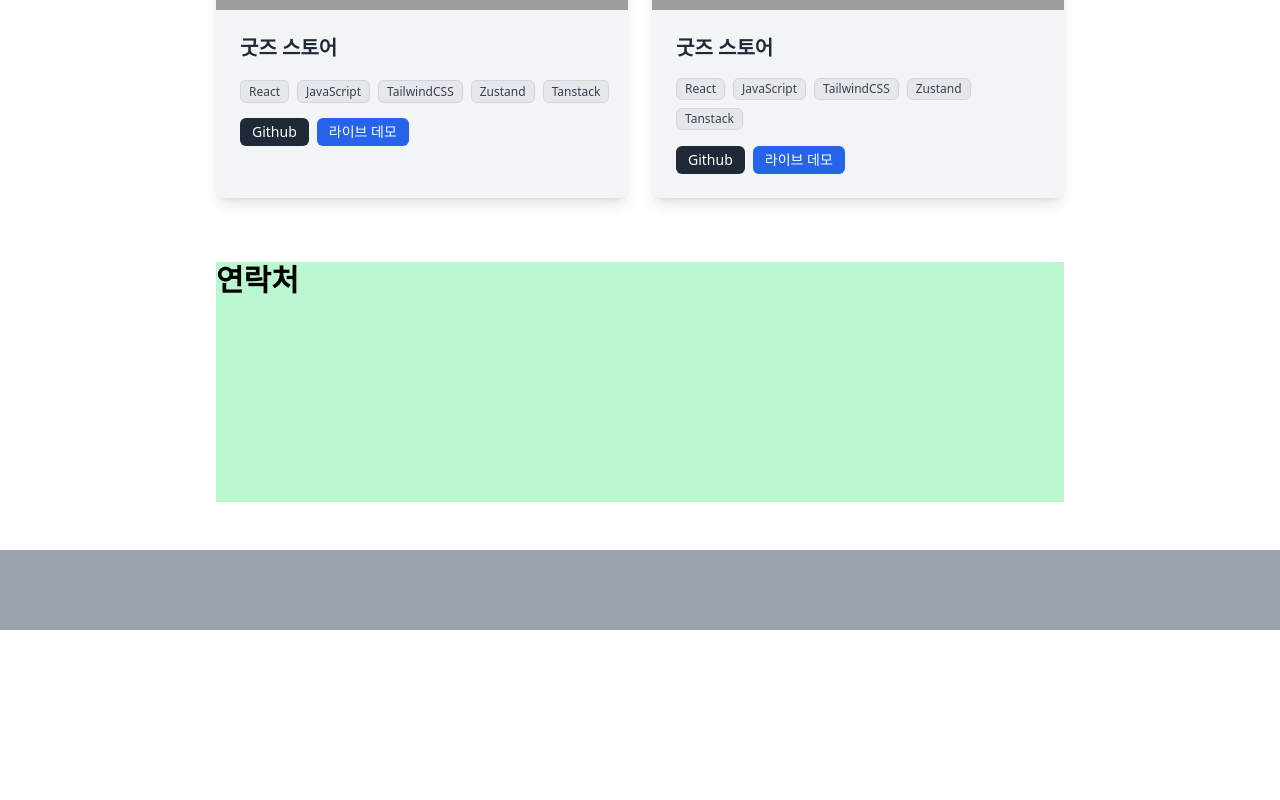
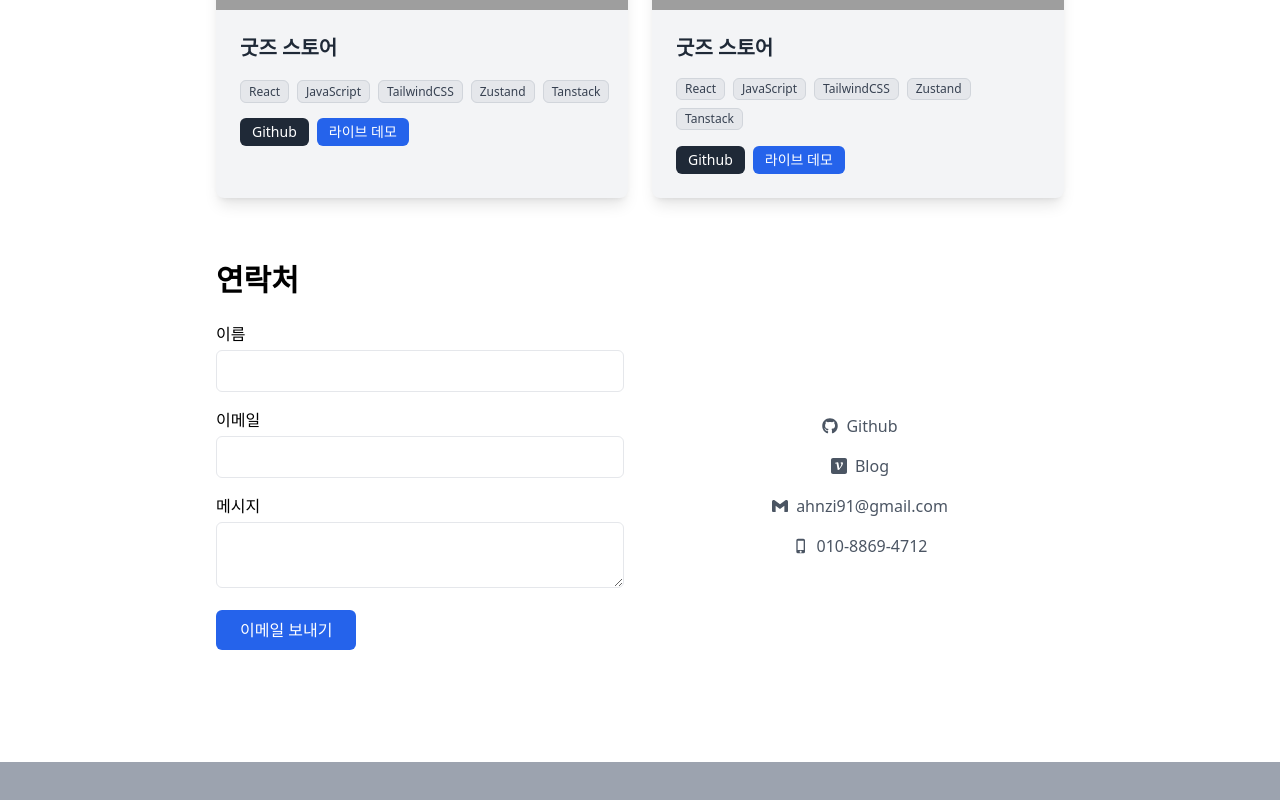
Before and after one commit to ahnzi91/ahnzi-portfolio, a React (Vite) app: page / in a window 1280 px wide. Shown: the part 1688-2488 px from the top of the page. Before the commit the page ends 2318 px from the top, so only its background shows below. Built offline with nearby package versions, Linux system fonts and the light colour scheme; grey boxes are pictures that could not be loaded; the HTML template or start-up script is replaced by a standard one.

Commit message:
✨feat: 연락처 만들기

```diff
--- a/src/pages/Home.jsx
+++ b/src/pages/Home.jsx
@@ -1,6 +1,7 @@
-import { FaCss3Alt, FaHtml5, FaJs, FaReact } from "react-icons/fa6";
+import { FaCss3Alt, FaGithub, FaHtml5, FaJs, FaReact } from "react-icons/fa6";
 import { BiLogoTypescript } from "react-icons/bi";
-import { SiNextdotjs } from "react-icons/si";
+import { SiGmail, SiNextdotjs, SiVelog } from "react-icons/si";
+import { MdOutlinePhoneIphone } from "react-icons/md";
 
 const Home = () => {
   return (
@@ -255,8 +256,88 @@ const Home = () => {
           </article>
         </div>
       </section>
-      <section className="bg-green-200 h-60">
+      <section className="mb-16">
         <h2 className="mb-6 text-3xl font-bold">연락처</h2>
+        <div className="grid grid-cols-2 gap-8">
+          <form id="contactForm" className="space-y-4">
+            <div>
+              <label htmlFor="name" className="block mb-1 font-medium">
+                이름
+              </label>
+              <input
+                type="text"
+                id="name"
+                className="w-full px-4 py-2 border rounded-md focus:outline-none focus:ring focus:ring-blue-500"
+                name="name"
+                required
+              />
+            </div>
+            <div>
+              <label htmlFor="email" className="block mb-1 font-medium">
+                이메일
+              </label>
+              <input
+                type="email"
+                id="email"
+                className="w-full px-4 py-2 border rounded-md focus:outline-none focus:ring focus:ring-blue-500"
+                name="email"
+                required
+              />
+            </div>
+            <div>
+              <label htmlFor="name" className="block mb-1 font-medium">
+                메시지
+              </label>
+              <textarea
+                type="text"
+                id="name"
+                className="w-full px-4 py-2 border rounded-md focus:outline-none focus:ring focus:ring-blue-500"
+                name="name"
+                required
+              ></textarea>
+            </div>
+            <button
+              type="submit"
+              className="px-6 py-2 text-white transition-colors bg-blue-600 rounded-md hover:bg-blue-500"
+            >
+              이메일 보내기
+            </button>
+          </form>
+          <div className="flex flex-col items-center justify-center gap-y-4">
+            <a
+              href="#"
+              className="flex items-center space-x-2 text-gray-600 transition-colors hover:text-blue-500"
+              target="_blank"
+            >
+              <FaGithub />
+              <span>Github</span>
+            </a>
+            <a
+              href="#"
+              className="flex items-center space-x-2 text-gray-600 transition-colors hover:text-blue-500"
+              target="_blank"
+            >
+              <SiVelog />
+              <span>Blog</span>
+            </a>
+            <a
+              href="#"
+              className="flex items-center space-x-2 text-gray-600 transition-colors hover:text-blue-500"
+              target="_blank"
+            >
+              <SiGmail />
+              <span>ahnzi91@gmail.com</span>
+            </a>
+            <a
+              href="#"
+              className="flex items-center space-x-2 text-gray-600 transition-colors hover:text-blue-500"
+              target="_blank"
+            >
+              <MdOutlinePhoneIphone />
+              <span>010-8869-4712</span>
+            </a>
+          </div>
+        </div>
       </section>
     </main>
   );
```
